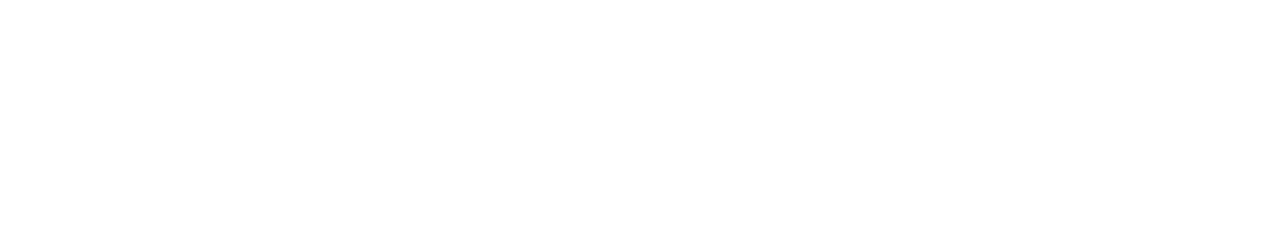
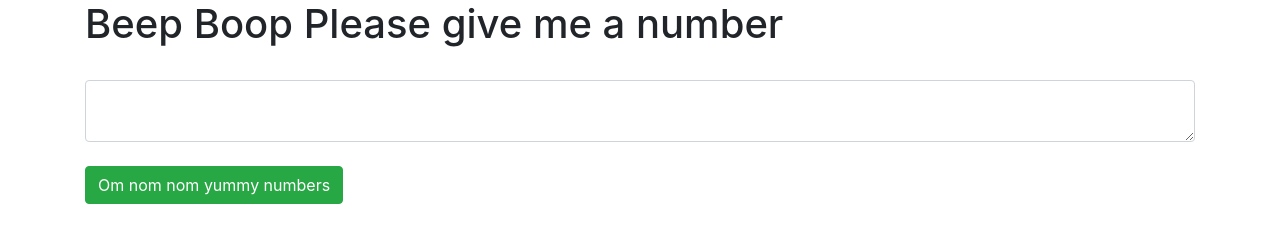
Before and after one commit to Twig7/Looping, a plain HTML site: page index.html in a window 1280 px wide. Drawn offline with Linux system fonts and the light colour scheme.

Commit message:
Add textarea for user input and submit button

```diff
--- a/index.html
+++ b/index.html
@@ -7,3 +7,17 @@
   <script src="js/scripts.js"></script>
   <title>Language Quiz</title>
 </head>
+<body>
+  <div class="container">
+    <h1>Beep Boop Please give me a number</h1>
+    <br>
+    <form id="userInput">
+      <textarea id="text-passage" name="text-passage" class="form-control"></textarea>
+      <br>
+      <button type="submit" class="btn btn-success">Om nom nom yummy numbers</button>
+    </form>
+    <form id="result">
+
+    </form>
+  </div>
+</body>
```
